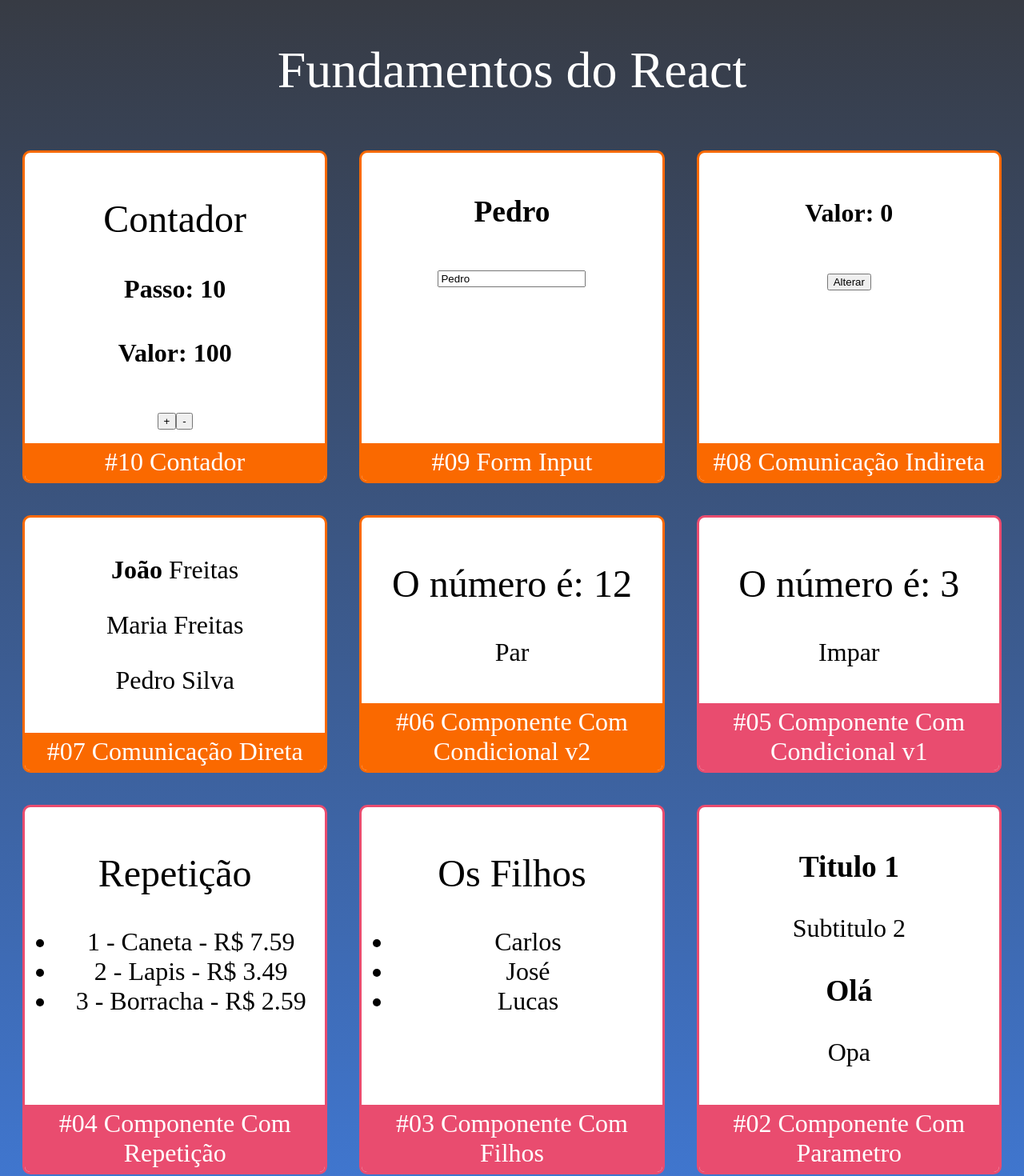
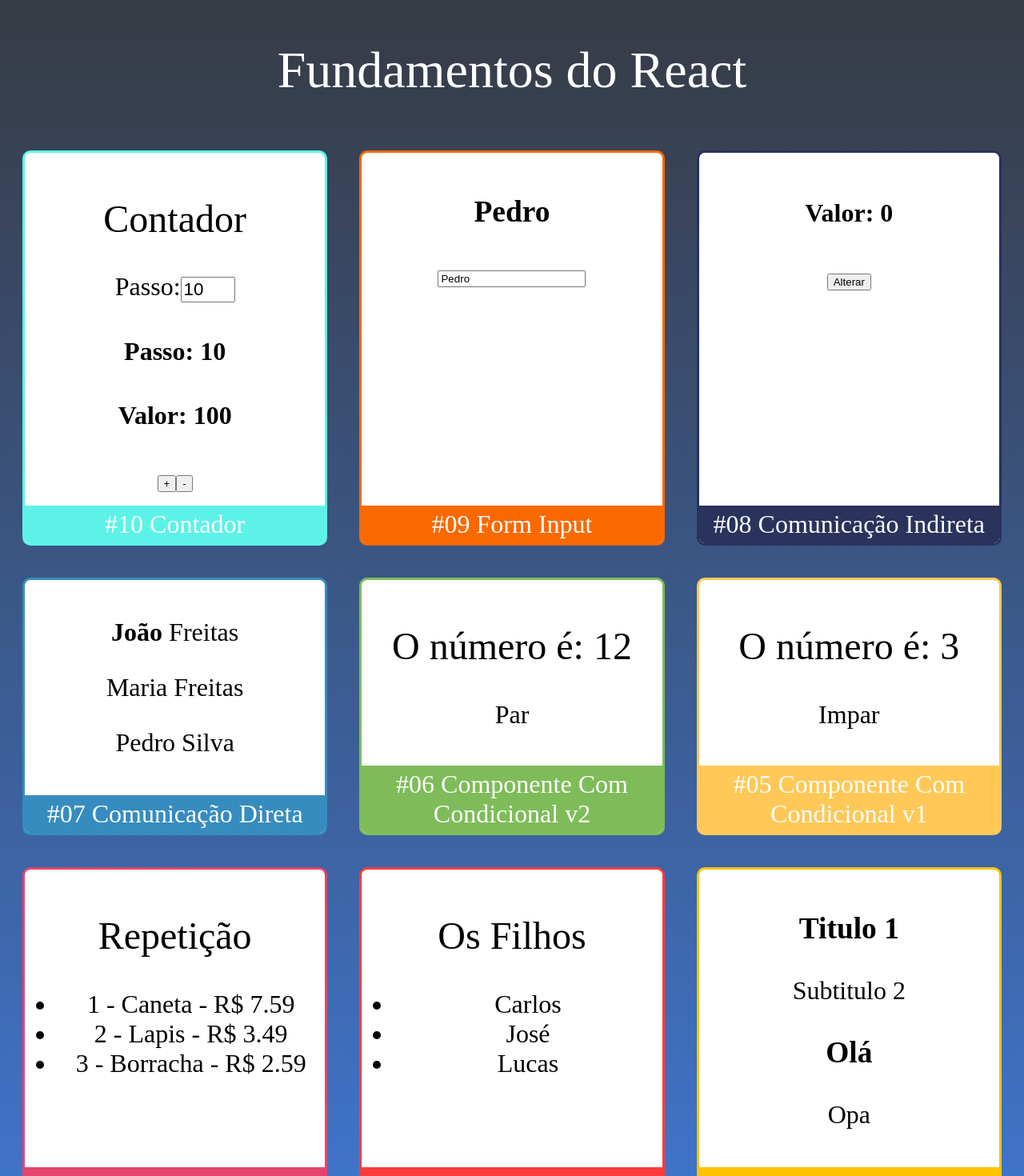
Before and after one commit to Levandovski/react-study, a React (Create React App) app: page / in a window 1280 px wide. Shown: the top 1470 px of the page at 80% size. Built offline with nearby package versions, Linux system fonts and the light colour scheme.

Commit message:
Nova implementacao do Contador

```diff
--- a/src/App.jsx
+++ b/src/App.jsx
@@ -18,28 +18,28 @@
     <div className="App">
         <h1>Fundamentos do React</h1>
         <div className="Cards">
-            <Card titulo="#10 Contador" color="#FA6900">
+            <Card titulo="#10 Contador" color="#5CF2E8">
                 <Contador passo={10} valor={100}/>
             </Card>
             <Card titulo="#09 Form Input" color="#FA6900">
                 <Input />
             </Card>
-            <Card titulo="#08 Comunicação Indireta" color="#FA6900">
+            <Card titulo="#08 Comunicação Indireta" color="#29335C">
                 <Super />
             </Card>
-            <Card titulo="#07 Comunicação Direta" color="#FA6900">
+            <Card titulo="#07 Comunicação Direta" color="#368cbf">
                 <Pai sobrenome='Freitas'/>
             </Card>
-            <Card titulo="#06 Componente Com Condicional v2" color="#FA6900">
+            <Card titulo="#06 Componente Com Condicional v2" color="#7ebc59">
                 <CondicionalComIF numero={12}/>
             </Card>
-            <Card titulo="#05 Componente Com Condicional v1" color="#E94C6F">
+            <Card titulo="#05 Componente Com Condicional v1" color="#FFC857">
                 <Condicional numero={3}/>
             </Card>
-            <Card titulo="#04 Componente Com Repetição" color="#E94C6F">
+            <Card titulo="#04 Componente Com Repetição" color="#E5446D">
                 <Repeticao/>
             </Card>
-            <Card titulo="#03 Componente Com Filhos" color="#E94C6F">
+            <Card titulo="#03 Componente Com Filhos" color="#fb3c3c">
                 <ComFilhos>
                 <ul>
                     <li>Carlos</li>
@@ -48,11 +48,11 @@
                 </ul>
                 </ComFilhos>
             </Card>
-            <Card titulo="#02 Componente Com Parametro" color="#E94C6F">
+            <Card titulo="#02 Componente Com Parametro" color="#ffc300">
                 <ComParametros titulo="Titulo 1" subtitulo="Subtitulo 2"/>
                 <ComParametros titulo="Olá" subtitulo="Opa" />
             </Card>
-            <Card titulo="#01 Primero Componente" color="#E94C6F">
+            <Card titulo="#01 Primero Componente" color="#02c9c9">
                 <Primeiro />
             </Card>
         </div>
--- /dev/null
+++ b/src/components/contador/Contador.css
@@ -0,0 +1,4 @@
+.Contador input{
+    font-size:1.4rem;
+    width:60px;
+}
--- a/src/components/contador/Contador.jsx
+++ b/src/components/contador/Contador.jsx
@@ -1,4 +1,5 @@
 import React, { Component } from 'react';
+import './Contador.css';
 
 export default class Contador extends Component{
      //Component baseado em classe
@@ -27,9 +28,14 @@
      render(){
 
          return (
-             <div>
+             <div className="Contador">
 
                  <h2>Contador</h2>
+                 <label for='passo'>Passo:</label>
+                 <input type="number" id="passo"  value={this.state.passo}
+                 onChange={e => this.setState({passo:+e.target.value})}
+                 />
+
                  <h4>Passo: {this.state.passo}</h4>
                  <h4>Valor: {this.state.valor}</h4>
 
```
